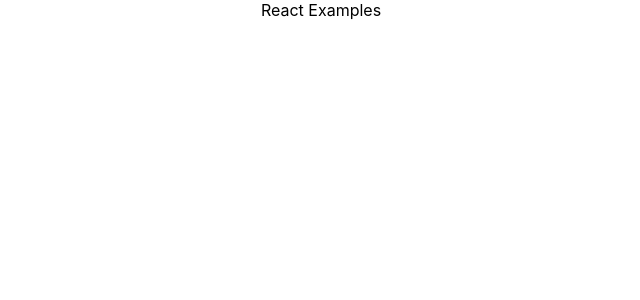
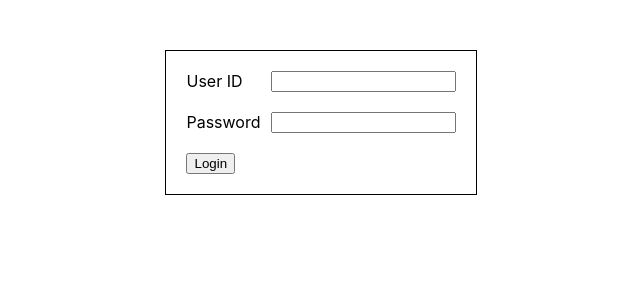
Before and after one commit to bongodev/react-js, a React (Create React App) app: page / in a window 1280 px wide. Shown: the top 300 px of the page, without its empty margins (319-959 px from the left). Built offline with nearby package versions, Linux system fonts and the light colour scheme.

Commit message:
add login form and handle form field onChange

```diff
--- a/src/App.css
+++ b/src/App.css
@@ -1,5 +1,7 @@
 .App {
   text-align: center;
+  display: flex;
+  justify-content: center;
 }
 
 .App-logo {
--- a/src/App.js
+++ b/src/App.js
@@ -1,9 +1,11 @@
+import Login from './login/Login';
+
 import './App.css';
 
 function App() {
   return (
     <div className="App">
-      React Examples
+      <Login />
     </div>
   );
 }
--- /dev/null
+++ b/src/login/Login.css
@@ -0,0 +1,18 @@
+.login {
+  margin-top: 50px;
+  display: flex;
+  padding: 20px 20px;
+  border: 1px solid black;
+}
+
+.loginForm {
+  display: flex;
+  flex-direction: column;
+  gap: 20px;
+}
+
+.formInput {
+  display: flex;
+  gap: 10px;
+  justify-content: space-between;
+}
--- /dev/null
+++ b/src/login/Login.jsx
@@ -0,0 +1,39 @@
+import { useState } from 'react';
+import './Login.css';
+
+function Login() {
+  const [credential, setCrdential] = useState({
+    email: '',
+    password: '',
+  });
+
+  const handleOnChange = (event) => {
+    if (event.target.name === 'email') {
+      setCrdential({ ...credential, email: event.target.value });
+    } else if (event.target.name === 'password') {
+      setCrdential({ ...credential, password: event.target.value });
+    }
+  };
+
+  return (
+    <div className="login">
+      <form className="loginForm">
+        <div className="formInput">
+          <label>User ID</label>
+          <input name="email" type="email" onChange={handleOnChange} />
+        </div>
+
+        <div className="formInput">
+          <label>Password</label>
+          <input name="password" type="password" onChange={handleOnChange} />
+        </div>
+
+        <div className="formInput">
+          <input type="submit" value="Login" />
+        </div>
+      </form>
+    </div>
+  );
+}
+
+export default Login;
```
